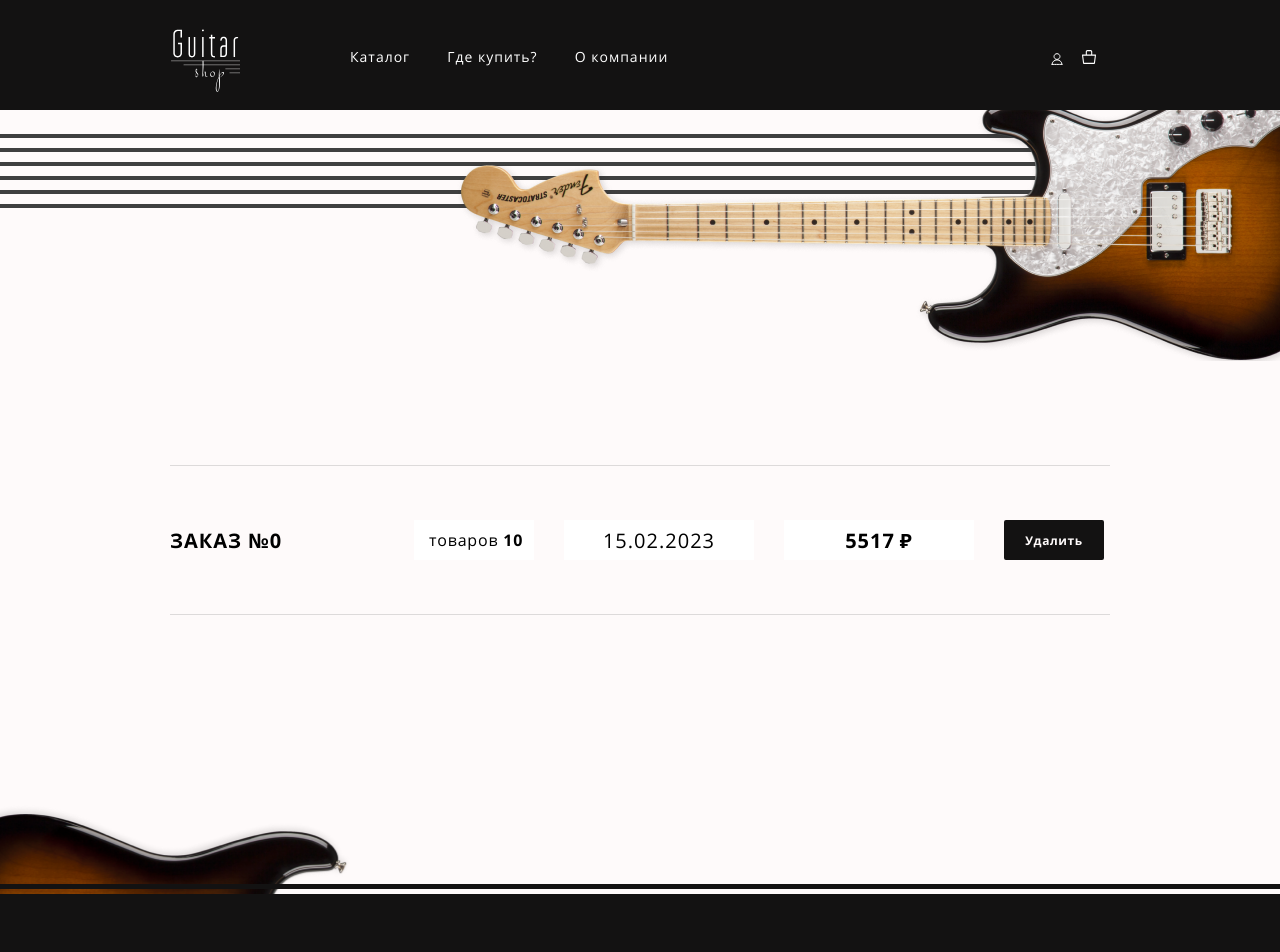
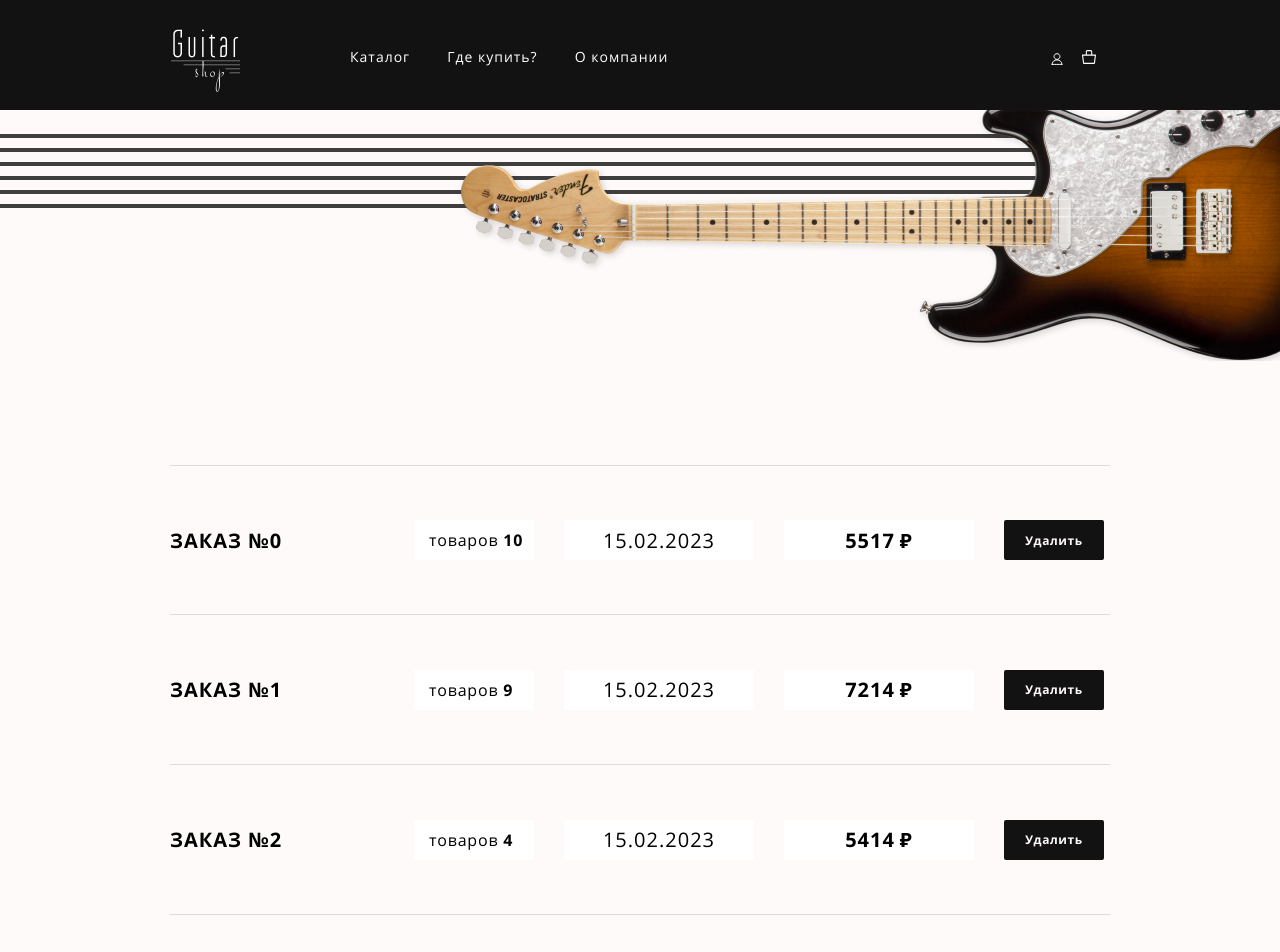
Before and after one commit to Ciberian/Guitar-Shop, a React (Create React App) app in the folder project/: page /catalog in a window 1280 px wide. Shown: the top 952 px of the page. Built offline with nearby package versions, Linux system fonts and the light colour scheme; what http-status-codes would draw is missing.

Commit message:
Добавляет компонент OrdersList

```diff
--- /dev/null
+++ b/project/src/components/page-components/orders-list/orders-list.tsx
@@ -0,0 +1,16 @@
+import OrderItem from '../order-item/order-item';
+import { IOrder } from '../../../types/order.interface';
+
+interface IOrdersListProps {
+  orders: IOrder[];
+}
+
+function OrdersList({ orders }: IOrdersListProps): JSX.Element {
+  return (
+    <ul className='orders__list'>
+      {orders.map((order) => <OrderItem key={order.id} order={order} />)}
+    </ul>
+  );
+}
+
+export default OrdersList;
--- a/project/src/pages/items/catalog-page/catalog-page.tsx
+++ b/project/src/pages/items/catalog-page/catalog-page.tsx
@@ -1,8 +1,8 @@
 /* eslint-disable no-console */
 import SiteHeader from '../../../components/page-components/site-header/site-header';
 import SiteFooter from '../../../components/page-components/site-footer/site-footer';
-import OrderItem from '../../../components/page-components/order-item/order-item';
 import { makeFakeOrders } from '../../../utils/mocks';
+import OrdersList from '../../../components/page-components/orders-list/orders-list';
 
 function CatalogPage(): JSX.Element {
   const orders = makeFakeOrders();
@@ -12,7 +12,7 @@ function CatalogPage(): JSX.Element {
       <SiteHeader />
       <main className='page-content'>
         <div style={{width: '940px', margin: '140px auto'}}>
-          <OrderItem order={orders[0]} />
+          <OrdersList orders={orders} />
         </div>
       </main>
       <SiteFooter />
```
